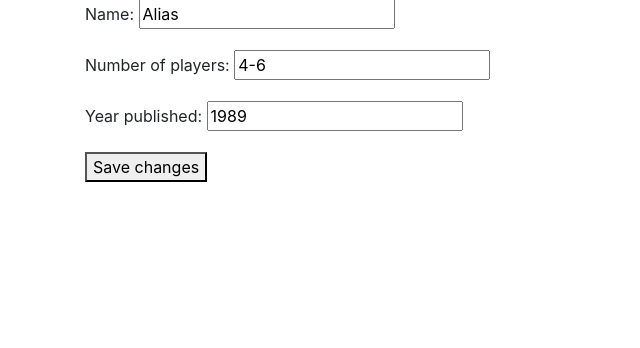
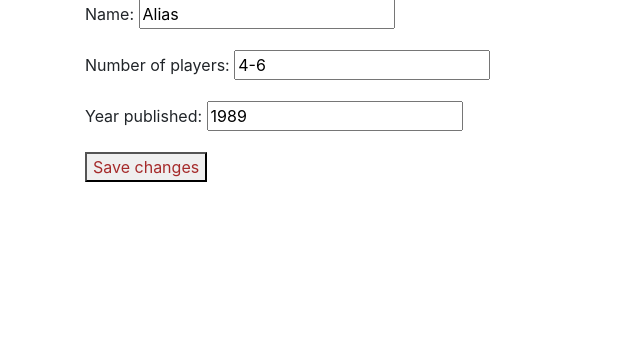
Before and after one commit to mamyllar/board_games, a Django app: page /edit_game/1/ in a window 1280 px wide. Shown: the part 162-510 px from the top of the page, without its empty margins (0-640 px from the left). Run offline with Django 3.2, Linux system fonts and the light colour scheme; a user stored in the database is signed in; data comes from the database, SQL or seed files in the repository; both versions use the stored data as it was after the commit; some libraries are stand-ins or nearby versions.

Commit message:
styling 2.0

```diff
--- a/bg_app/templates/bg_app/edit_game.html
+++ b/bg_app/templates/bg_app/edit_game.html
@@ -7,7 +7,7 @@
     <form action="{% url 'bg_app:edit_game' game.id %}" method='post'>
         {% csrf_token %}
         {{ form.as_p }}
-        <button name="submit">Save changes</button>
+        <button name="submit", style="color:brown">Save changes</button>
     </form>
 
 {% endblock content %}
--- a/bg_app/templates/bg_app/edit_loan.html
+++ b/bg_app/templates/bg_app/edit_loan.html
@@ -9,7 +9,7 @@
     <form action="{% url 'bg_app:edit_loan' loan.id %}" method='post'>
         {% csrf_token %}
         {{ form.as_p }}
-        <button name="submit">Save changes</button>
+        <button name="submit", style="color:brown">Save changes</button>
     </form>
 
 {% endblock content %}
--- a/bg_app/templates/bg_app/new_loan.html
+++ b/bg_app/templates/bg_app/new_loan.html
@@ -9,7 +9,7 @@
     <form action="{% url 'bg_app:new_loan' game.id %}" method='post'>
         {% csrf_token %}
         {{ form.as_p }}
-        <button name="submit">Borrow</button>
+        <button name="submit", style="color:brown">Borrow</button>
     </form>
 
 {% endblock content %}
```
Also changed, not shown: db.sqlite3.
